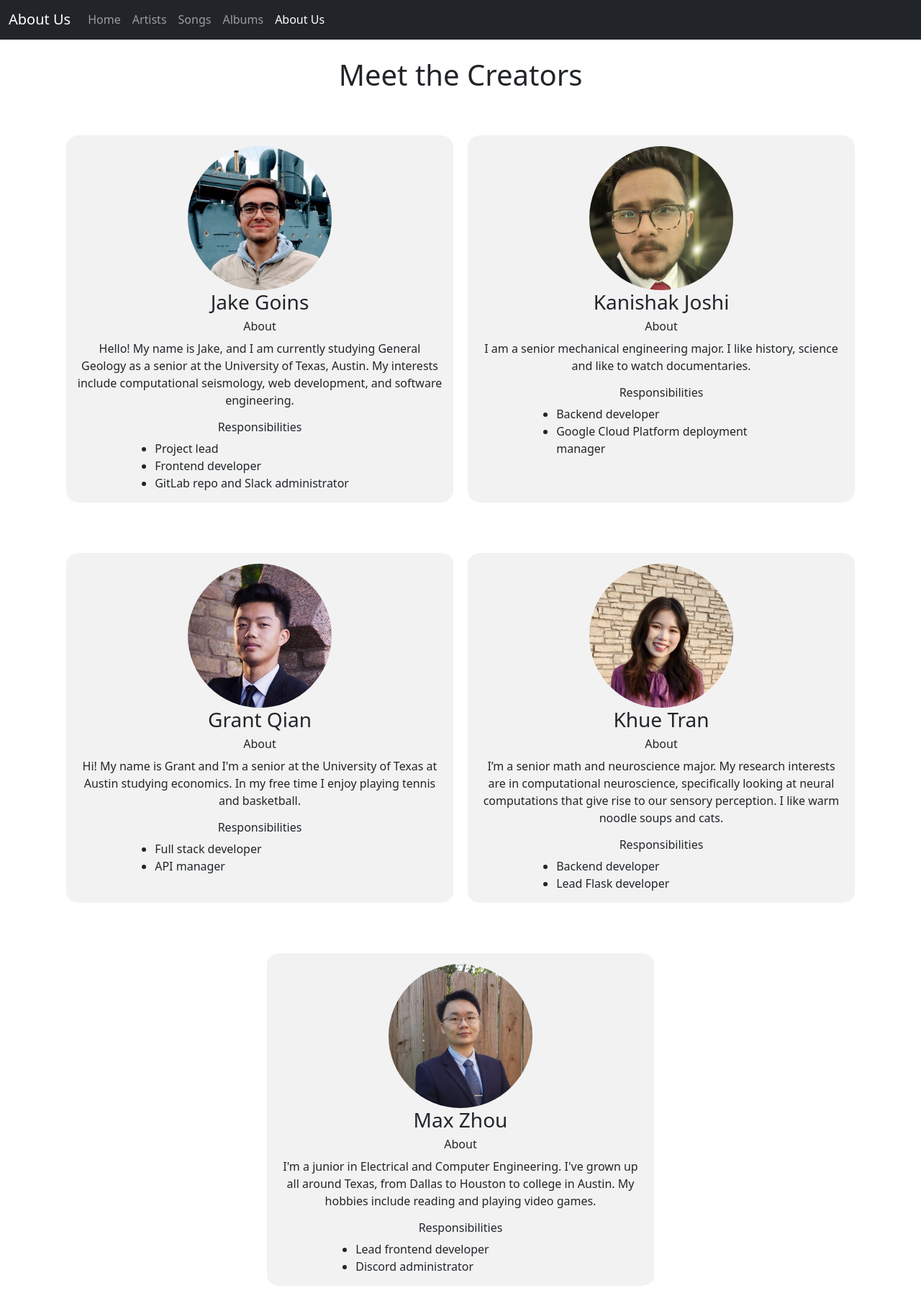
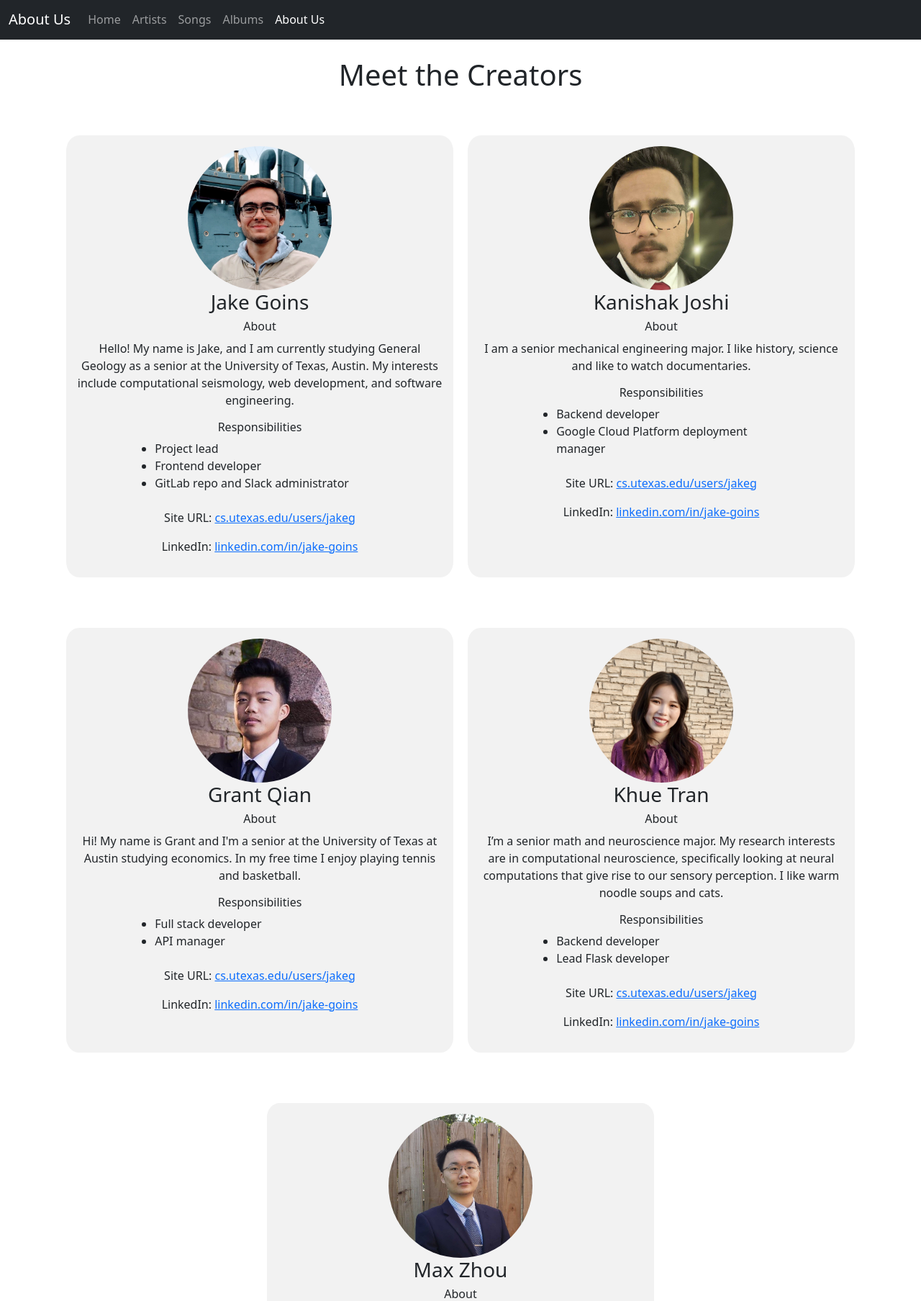
Before and after one commit to gqian75/Ephemeral, a Flask app: page /about/ in a window 1280 px wide. Shown: the part 178-1985 px from the top of the page at 72% size. Run offline with Flask 2, Linux system fonts and the light colour scheme; some libraries are stand-ins or nearby versions.

Commit message:
Updated about, not finished

```diff
--- a/frontend/templates/about.html
+++ b/frontend/templates/about.html
@@ -45,6 +45,9 @@
                     <li>Frontend developer</li>
                     <li>GitLab repo and Slack administrator</li>
                 </ul>
+                <br>
+                <p>Site URL: <a href="https://www.cs.utexas.edu/users/jakeg/" target="_blank" rel="noopener noreferrer">cs.utexas.edu/users/jakeg</a></p>
+                <p>LinkedIn: <a href="https://www.linkedin.com/in/jake-goins-706285206/" target="_blank" rel="noopener noreferrer">linkedin.com/in/jake-goins</a></p>
             </div>
         </div>
         <div class="col-6 boxed">
@@ -59,6 +62,9 @@
                     <li>Backend developer</li>
                     <li>Google Cloud Platform deployment manager</li>
                 </ul>
+                <br>
+                <p>Site URL: <a href="https://www.cs.utexas.edu/users/jakeg/" target="_blank" rel="noopener noreferrer">cs.utexas.edu/users/jakeg</a></p>
+                <p>LinkedIn: <a href="https://www.linkedin.com/in/jake-goins-706285206/" target="_blank" rel="noopener noreferrer">linkedin.com/in/jake-goins</a></p>
             </div>
         </div>
     </div>
@@ -76,6 +82,9 @@
                     <li>Full stack developer</li>
                     <li>API manager</li>
                 </ul>
+                <br>
+                <p>Site URL: <a href="https://www.cs.utexas.edu/users/jakeg/" target="_blank" rel="noopener noreferrer">cs.utexas.edu/users/jakeg</a></p>
+                <p>LinkedIn: <a href="https://www.linkedin.com/in/jake-goins-706285206/" target="_blank" rel="noopener noreferrer">linkedin.com/in/jake-goins</a></p>
             </div>
         </div>
         <div class="col-6 boxed">
@@ -92,6 +101,9 @@
                     <li>Backend developer</li>
                     <li>Lead Flask developer</li>
                 </ul>
+                <br>
+                <p>Site URL: <a href="https://www.cs.utexas.edu/users/jakeg/" target="_blank" rel="noopener noreferrer">cs.utexas.edu/users/jakeg</a></p>
+                <p>LinkedIn: <a href="https://www.linkedin.com/in/jake-goins-706285206/" target="_blank" rel="noopener noreferrer">linkedin.com/in/jake-goins</a></p>
             </div>
         </div>
     </div>
@@ -109,6 +121,9 @@
                     <li>Lead frontend developer</li>
                     <li>Discord administrator</li>
                 </ul>
+                <br>
+                <p>Site URL: <a href="https://www.cs.utexas.edu/users/jakeg/" target="_blank" rel="noopener noreferrer">cs.utexas.edu/users/jakeg</a></p>
+                <p>LinkedIn: <a href="https://www.linkedin.com/in/jake-goins-706285206/" target="_blank" rel="noopener noreferrer">linkedin.com/in/jake-goins</a></p>
             </div>
         </div>
     </div>
@@ -129,6 +144,9 @@
             <p>No. of Unit Tests</p>
             <h4>0</h4>
         </div>
+    </div>
+    <div class="row">
+        <input class="col-2 center-table" type="submit" value="Run Unit Test" onclick=""/>
     </div>
     <table class="center-text center-table">
         <tr>
--- a/main.py
+++ b/main.py
@@ -163,5 +163,5 @@ def artist3():
     return render_template('./static_pages/artist3.html', artists = artist_list)
 
 if __name__ == "__main__":
-    #app.run(host='0.0.0.0', port=80, threaded=True, debug=True)
-    app.run()
+    app.run(host='0.0.0.0', port=80, threaded=True, debug=True)
+    #app.run()
```
Also changed, not shown: frontend/static/favicon.ico (added).
